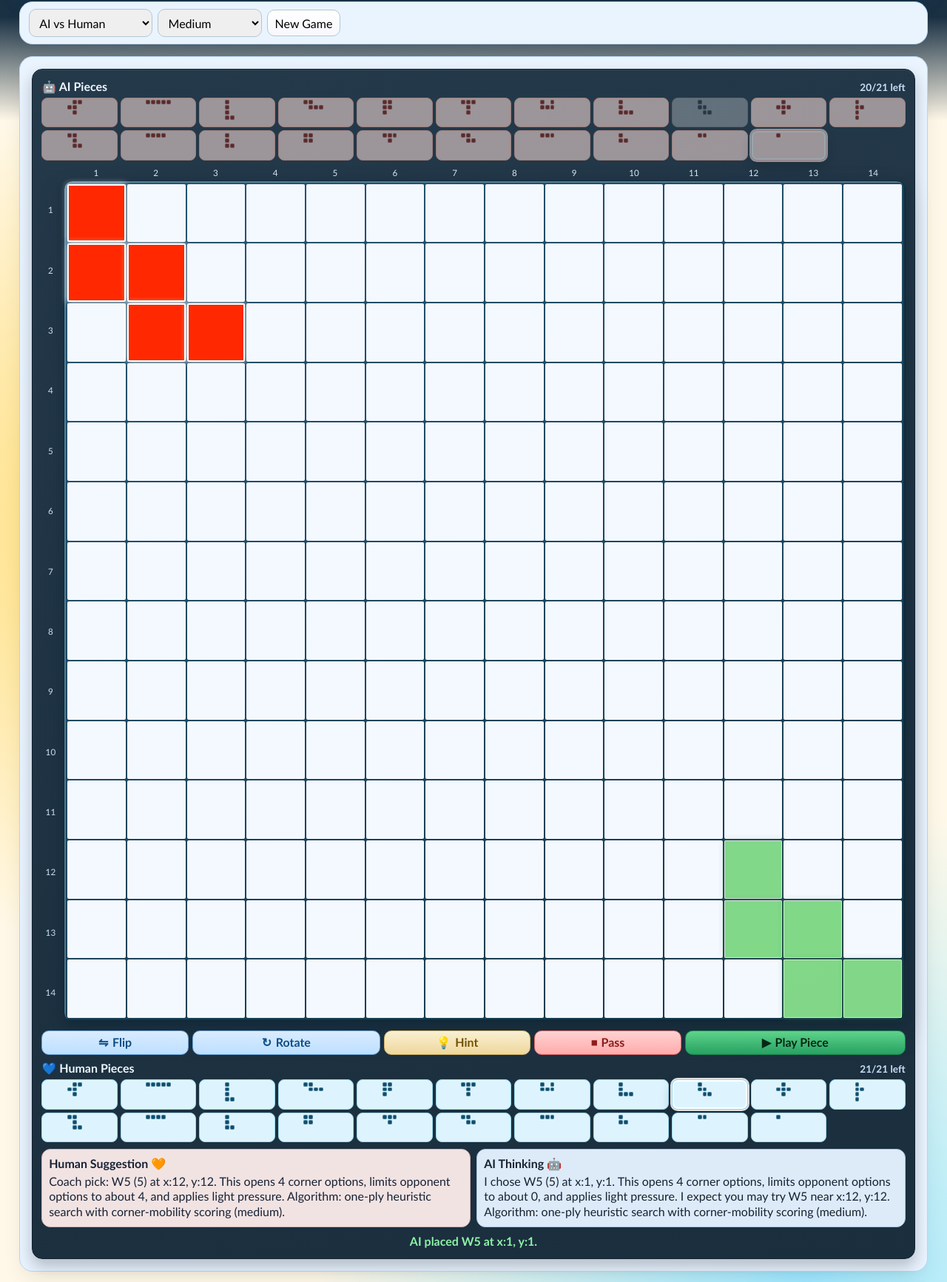
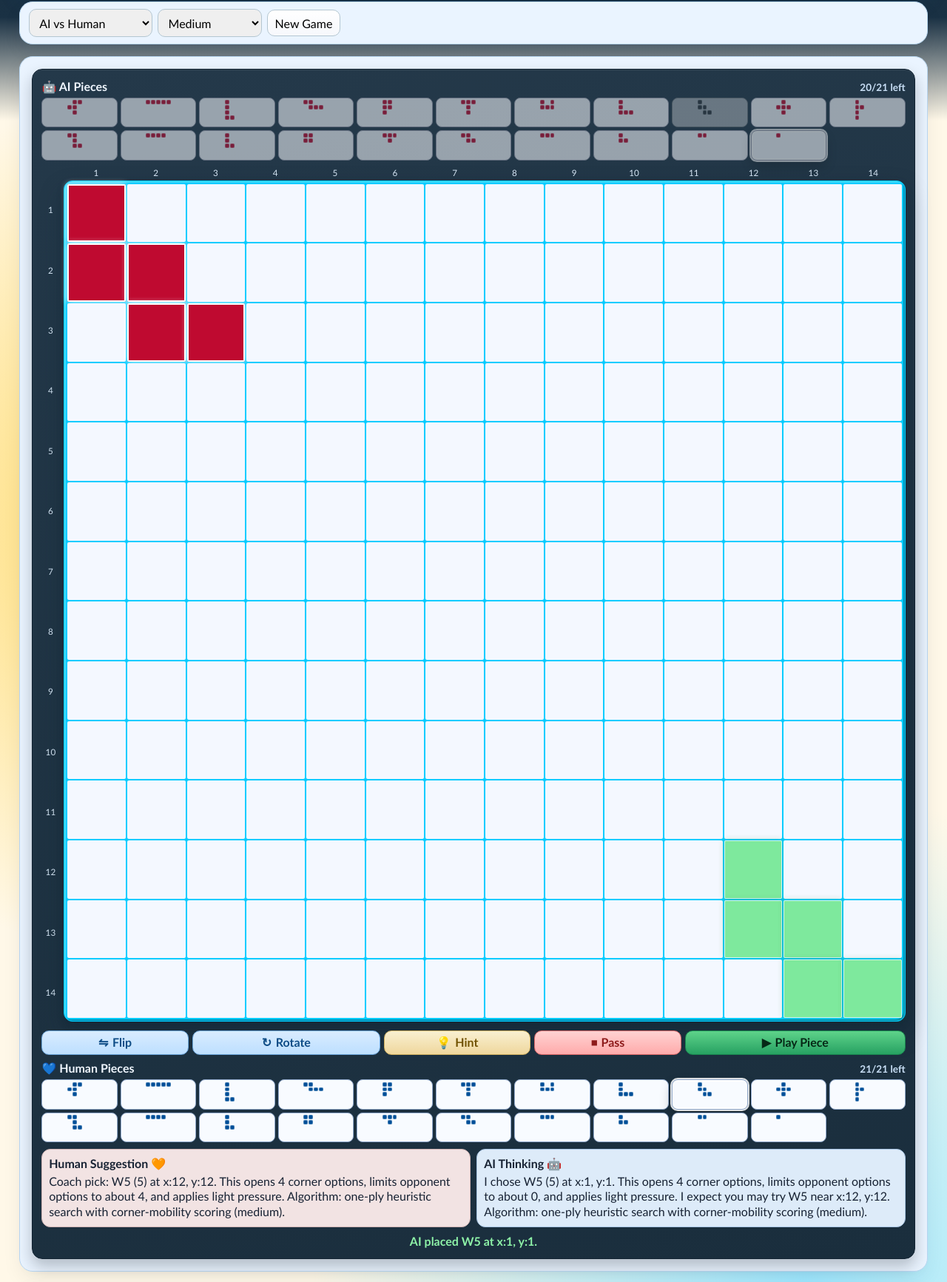
Before and after one commit to manudathg/blokus-coach-mobile, a website: page index.html in a window 1280 px wide. Shown: the part 197-1930 px from the top of the page at 74% size. Drawn offline with Linux system fonts and the light colour scheme.

Commit message:
Update board and tile colors for App Store submission

```diff
--- a/styles.css
+++ b/styles.css
@@ -2,8 +2,8 @@
   --bg: #fff8e8;
   --ink: #172233;
   --panel: #eaf4ff;
-  --p1: #ff2800;
-  --p2: #008ecc;
+  --p1: #bf0a30;
+  --p2: #004f98;
   --good: #0f9d58;
   --bad: #c62828;
   --box-bg: #eaf4ff;
@@ -234,10 +234,10 @@ button:disabled {
   grid-template-columns: repeat(14, 1fr);
   grid-template-rows: repeat(14, 1fr);
   gap: 2px;
-  background: linear-gradient(150deg, #235673, #153648);
+  background: #00ccff;
   border-radius: 12px;
   padding: 4px;
-  border: 1px solid #0b2a3e;
+  border: 1px solid #00ccff;
   box-shadow:
     inset 2px 2px 0 rgba(255, 255, 255, 0.25),
     inset -2px -2px 0 rgba(0, 0, 0, 0.28),
@@ -393,15 +393,15 @@ button:disabled {
 }
 
 .piece-pill.p1 {
-  color: #8a1f15;
-  background: #ffe2dc;
-  border-color: #ffb9ab;
+  color: var(--p1);
+  background: #f8fbff;
+  border-color: #9d9fb0;
 }
 
 .piece-pill.p2 {
-  color: #0c4f70;
-  background: #ddf4ff;
-  border-color: #97d7ef;
+  color: var(--p2);
+  background: #f8fbff;
+  border-color: #92aacd;
 }
 
 .piece-pill.selected {
--- a/www/styles.css
+++ b/www/styles.css
@@ -2,8 +2,8 @@
   --bg: #fff8e8;
   --ink: #172233;
   --panel: #eaf4ff;
-  --p1: #ff2800;
-  --p2: #008ecc;
+  --p1: #bf0a30;
+  --p2: #004f98;
   --good: #0f9d58;
   --bad: #c62828;
   --box-bg: #eaf4ff;
@@ -234,10 +234,10 @@ button:disabled {
   grid-template-columns: repeat(14, 1fr);
   grid-template-rows: repeat(14, 1fr);
   gap: 2px;
-  background: linear-gradient(150deg, #235673, #153648);
+  background: #00ccff;
   border-radius: 12px;
   padding: 4px;
-  border: 1px solid #0b2a3e;
+  border: 1px solid #00ccff;
   box-shadow:
     inset 2px 2px 0 rgba(255, 255, 255, 0.25),
     inset -2px -2px 0 rgba(0, 0, 0, 0.28),
@@ -393,15 +393,15 @@ button:disabled {
 }
 
 .piece-pill.p1 {
-  color: #8a1f15;
-  background: #ffe2dc;
-  border-color: #ffb9ab;
+  color: var(--p1);
+  background: #f8fbff;
+  border-color: #9d9fb0;
 }
 
 .piece-pill.p2 {
-  color: #0c4f70;
-  background: #ddf4ff;
-  border-color: #97d7ef;
+  color: var(--p2);
+  background: #f8fbff;
+  border-color: #92aacd;
 }
 
 .piece-pill.selected {
```
